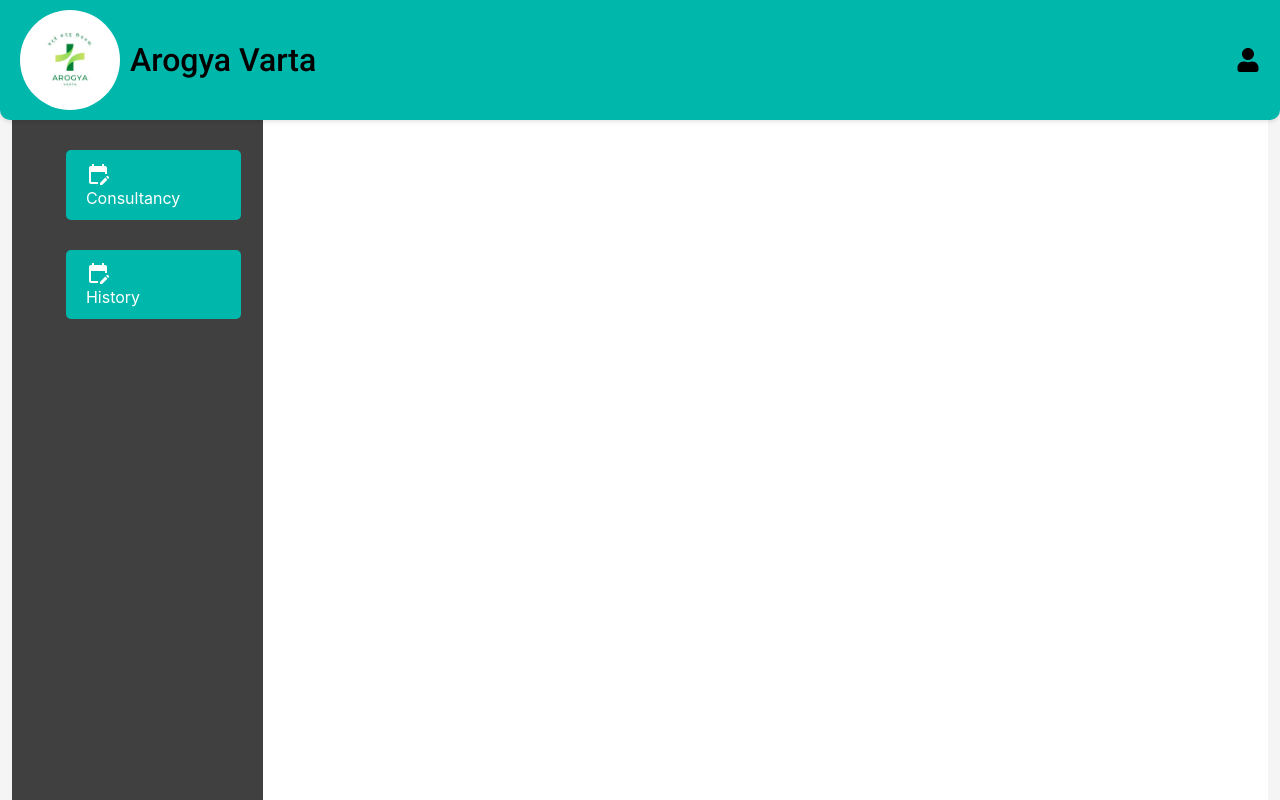
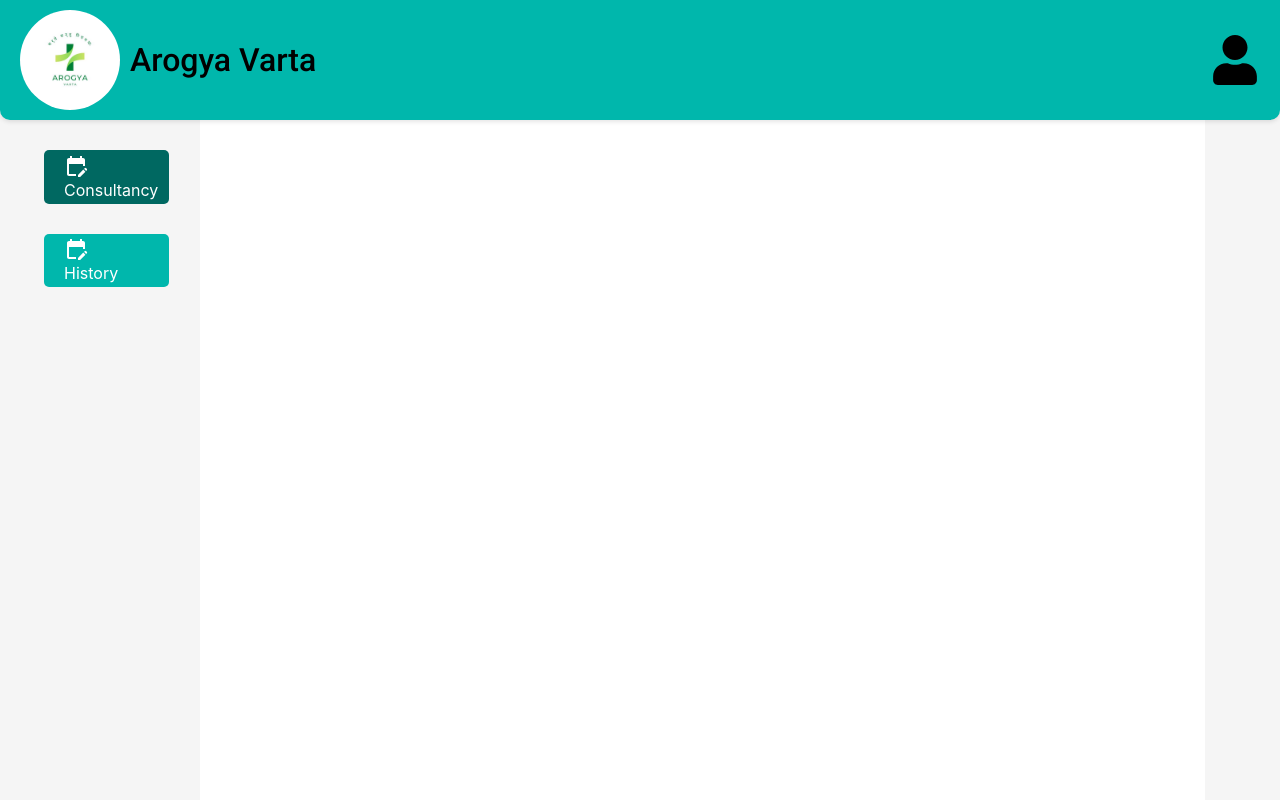
Before and after one commit to The-furious/AVfrontend, a React (Create React App) app in the folder avfrontend/: page /doctor-dashboard/1 in a window 1280 px wide. Built offline with nearby package versions, Linux system fonts and the light colour scheme; sample sign-in values are in the browser's storage; the HTML template or start-up script is replaced by a standard one.

Commit message:
Doctordashboard css enhanced

```diff
--- a/avfrontend/src/components/Doctor/DoctorDashboard.css
+++ b/avfrontend/src/components/Doctor/DoctorDashboard.css
@@ -5,9 +5,9 @@
 
   .doctor-dashboard-sidebar {
     list-style: none;
-    width: 20%;
+    width: 15%;
     /* Sidebar background color */
-    background-color: #404040;
+    background-color: #f5f5f5;
     height: calc(100vh - 120px); /* Subtract the height of the navbar */
     position: sticky; /* Make the sidebar fixed */
     top: 120px; /* Position the sidebar below the navbar */
@@ -31,7 +31,11 @@
     flex-direction: column;
     background-color: #00b7ac;
   }
-
+  button{
+    padding: 2px 20px;
+    cursor: pointer;
+    margin: 0 0;
+  }
   .tab-button button {
     margin-top: 40px;
     margin: 10px 25px;
@@ -47,8 +51,8 @@
     background-color: #0056b3;
   }
 
-  .active {
-    background-color: #0056b3;
+  .tab-button.active {
+    background-color: #006861;
   }
 
 
--- a/avfrontend/src/components/Navbar/navbar.css
+++ b/avfrontend/src/components/Navbar/navbar.css
@@ -48,7 +48,7 @@
 }
 
 .navbar__user-icon {
-  font-size: 24px;
+  font-size: 50px;
 }
 
 .navbar__dropdown {
```
